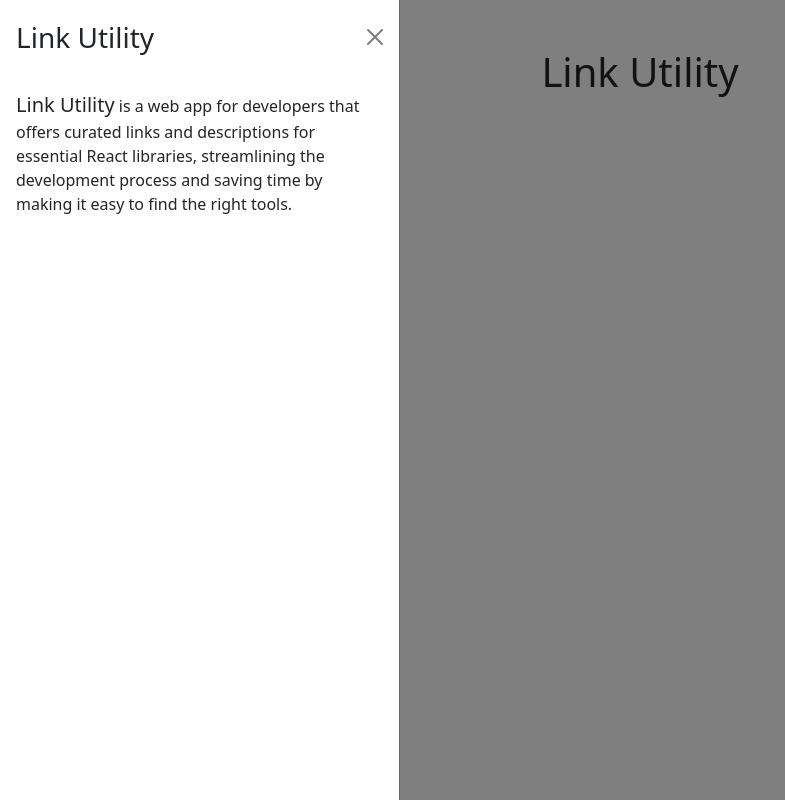
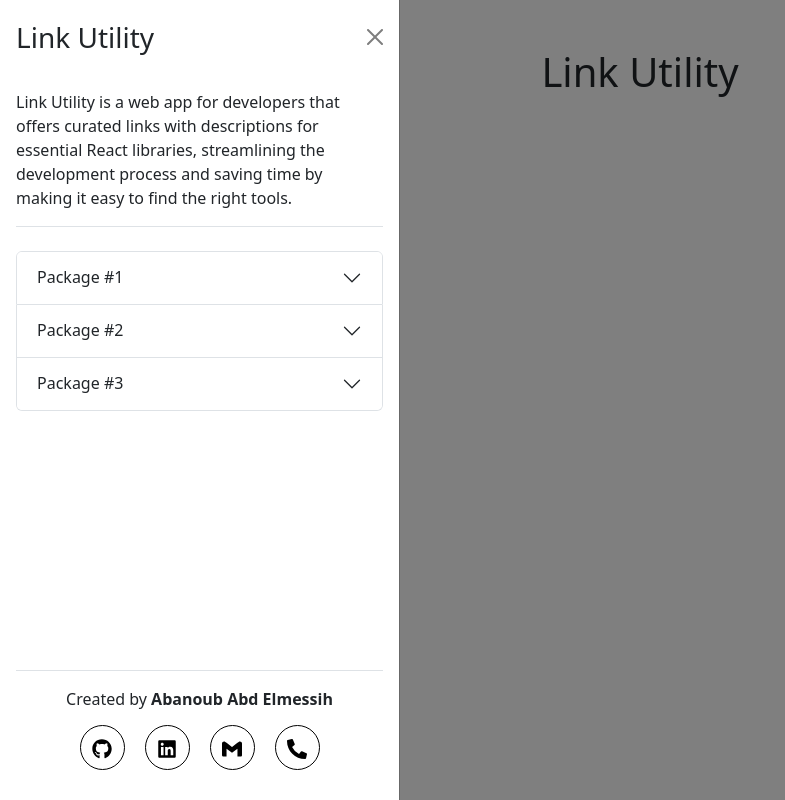
Before and after one commit to Abanoub-Abd-Elmessih/Link-Utility, a React (Vite) app: page / in a window 1280 px wide. Both pictures are taken after a click on the button 21 px from the left and 419 px from the top of the page. Shown: the whole page, without its empty margins (0-785 px from the left). Built offline with nearby package versions, Linux system fonts and the light colour scheme.

Commit message:
Edit Offcanvas

```diff
--- /dev/null
+++ b/src/Components/AccordionItem/AccordionItem.tsx
@@ -0,0 +1,19 @@
+// AccordionItem.js
+import { Accordion } from "react-bootstrap";
+
+interface AccordionItemProps {
+    eventKey: string;
+    title: string;
+    content: string | React.ReactNode;
+  }
+
+const AccordionItem:React.FC<AccordionItemProps> = ({ eventKey, title, content }) => {
+  return (
+    <Accordion.Item eventKey={eventKey}>
+      <Accordion.Header>{title}</Accordion.Header>
+      <Accordion.Body>{content}</Accordion.Body>
+    </Accordion.Item>
+  );
+};
+
+export default AccordionItem;
--- /dev/null
+++ b/src/Components/offcanvas/OffcanvasComp.module.css
@@ -0,0 +1,23 @@
+.brandsIcon{
+    margin: 10px;
+    width: 45px;
+    height: 45px;
+    border: 1px black solid;
+    border-radius: 50%;
+    display: flex;
+    justify-content: center;
+    align-items: center;
+    transition: all 0.5s;
+    cursor: pointer;
+}
+.brandsIcon:hover{
+    background-color: #343A40;
+    color: white;
+}
+.footerIcons{
+    color: black;
+    font-size: 20px;
+}
+.brandsIcon:hover .footerIcons {
+    color: white;
+}
--- a/src/Components/offcanvas/OffcanvasComp.tsx
+++ b/src/Components/offcanvas/OffcanvasComp.tsx
@@ -1,7 +1,11 @@
+import styles from "./OffcanvasComp.module.css";
 import { useState } from "react";
+import { Accordion } from "react-bootstrap";
 import Button from "react-bootstrap/Button";
 import Offcanvas from "react-bootstrap/Offcanvas";
-import { FaBars } from "react-icons/fa";
+import { FaBars, FaGithub, FaLinkedin, FaPhoneAlt } from "react-icons/fa";
+import { SiGmail } from "react-icons/si";
+import AccordionItem from "../AccordionItem/AccordionItem";
 
 export default function OffcanvasComp() {
   const [show, setShow] = useState(false);
@@ -9,19 +13,93 @@ export default function OffcanvasComp() {
   const handleShow = () => setShow(true);
 
   return (
-    <div className="position-fixed top-50 start-0">
+    <div className="position-fixed top-50 start-0 translate-middle-y">
       <Button variant="" onClick={handleShow}>
-      <FaBars />
+        <FaBars />
       </Button>
-      <Offcanvas show={show} onHide={handleClose}>
+
+      <Offcanvas show={show} onHide={handleClose} placement="start">
         <Offcanvas.Header closeButton>
           <Offcanvas.Title className="fs-3">Link Utility</Offcanvas.Title>
         </Offcanvas.Header>
-        <Offcanvas.Body>
-          <span className="fs-5 fw-medium">Link Utility</span> is a web app for developers that offers curated links and
-          descriptions for essential React libraries, streamlining the
-          development process and saving time by making it easy to find the
-          right tools.
+
+        <Offcanvas.Body className="d-flex flex-column h-100 justify-content-between">
+          {/* Header section */}
+          <header className="border-bottom pb-3">
+            Link Utility is a web app for developers that offers curated links
+            with descriptions for essential React libraries, streamlining the
+            development process and saving time by making it easy to find the
+            right tools.
+          </header>
+          {/* Main Content */}
+          <main className="flex-grow-1 py-4">
+            <Accordion>
+              <Accordion.Item eventKey="0">
+                <Accordion.Header>Package #1</Accordion.Header>
+                <Accordion.Body>
+                  Lorem ipsum dolor sit amet, consectetur adipiscing elit, sed
+                  do eiusmod tempor incididunt ut labore et dolore magna aliqua.
+                  Ut enim ad minim veniam, quis nostrud exercitation ullamco
+                  laboris nisi ut aliquip ex ea commodo consequat. Duis aute
+                  irure dolor in reprehenderit in voluptate velit esse cillum
+                  dolore eu fugiat nulla pariatur. Excepteur sint occaecat
+                  cupidatat non proident, sunt in culpa qui officia deserunt
+                  mollit anim id est laborum.
+                </Accordion.Body>
+              </Accordion.Item>
+              <Accordion.Item eventKey="1">
+                <Accordion.Header>Package #2</Accordion.Header>
+                <Accordion.Body>
+                  Lorem ipsum dolor sit amet, consectetur adipiscing elit, sed
+                  do eiusmod tempor incididunt ut labore et dolore magna aliqua.
+                  Ut enim ad minim veniam, quis nostrud exercitation ullamco
+                  laboris nisi ut aliquip ex ea commodo consequat. Duis aute
+                  irure dolor in reprehenderit in voluptate velit esse cillum
+                  dolore eu fugiat nulla pariatur. Excepteur sint occaecat
+                  cupidatat non proident, sunt in culpa qui officia deserunt
+                  mollit anim id est laborum.
+                </Accordion.Body>
+              </Accordion.Item>
+              <AccordionItem eventKey="2" title="Package #3" content={`Google`}/>
+            </Accordion>
+          </main>
+          {/* Footer Section */}
+          <footer className="mt-3 pt-3 border-top text-center">
+            <p className="mb-1">
+              Created by <span className="fw-bold">Abanoub Abd Elmessih</span>
+            </p>
+            <ul className="list-unstyled m-0 pb-1 d-flex justify-content-center align-items-center">
+              <li className={styles.brandsIcon}>
+                <a
+                  href="https://github.com/Abanoub-Abd-Elmessih"
+                  target="_blank"
+                >
+                  <FaGithub className={styles.footerIcons} />
+                </a>
+              </li>
+              <li className={styles.brandsIcon}>
+                <a
+                  href="https://www.linkedin.com/in/abanoub-abd-elmessih/"
+                  target="_blank"
+                >
+                  <FaLinkedin className={styles.footerIcons} />
+                </a>
+              </li>
+              <li className={styles.brandsIcon}>
+                <a
+                  href="mailto:Abanoubabdelmessih110@gmail.com"
+                  target="_blank"
+                >
+                  <SiGmail className={styles.footerIcons} />
+                </a>
+              </li>
+              <li className={styles.brandsIcon}>
+                <a href="tel:+20 155 956 6765" target="_blank">
+                  <FaPhoneAlt className={styles.footerIcons} />
+                </a>
+              </li>
+            </ul>
+          </footer>
         </Offcanvas.Body>
       </Offcanvas>
     </div>
```
